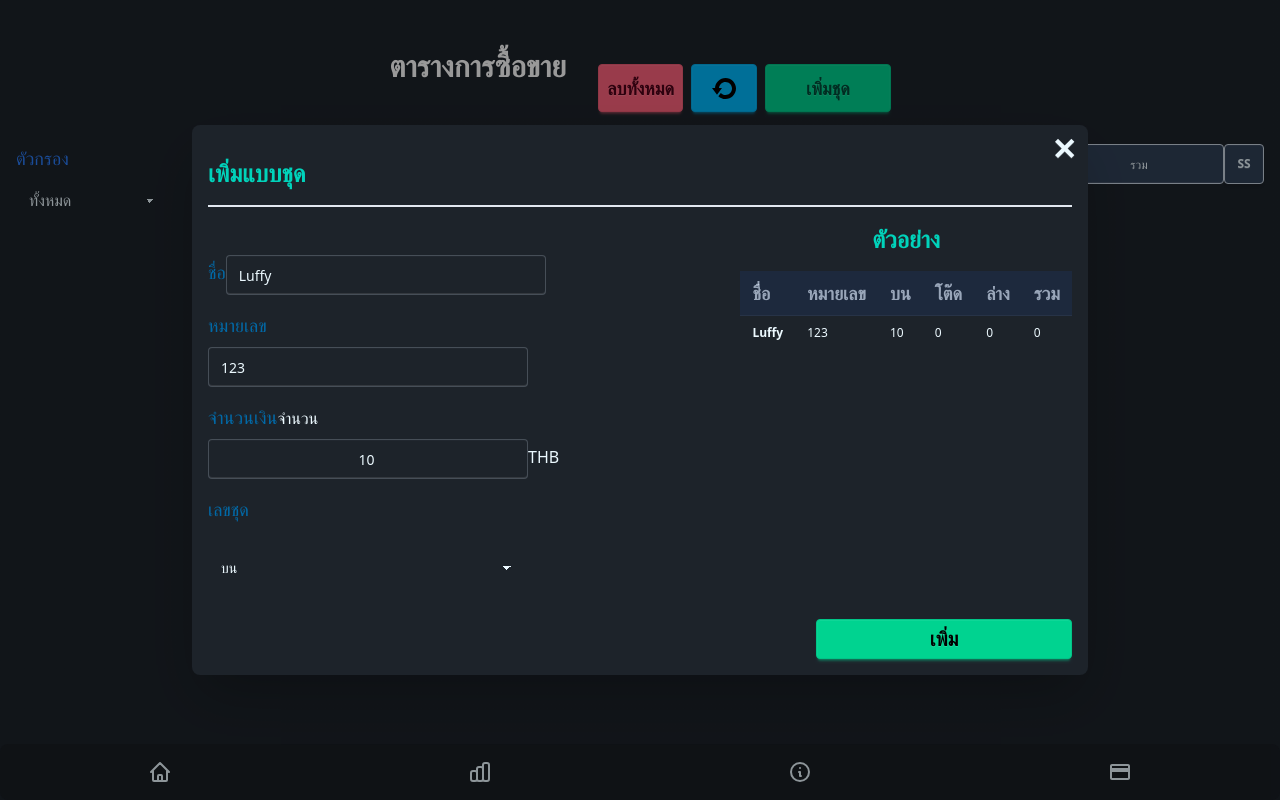
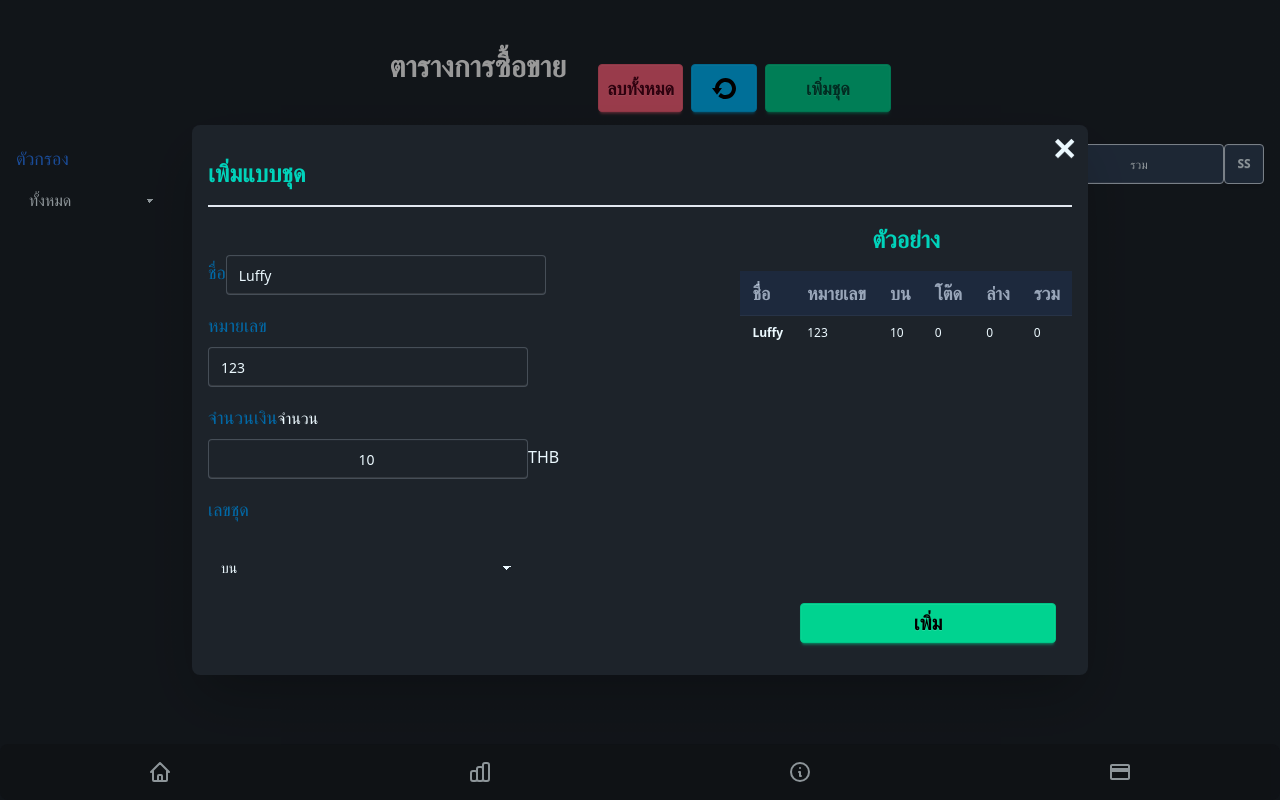
Before and after one commit to Nuttiwut-Simsiri/web.lotto.smartsheet, a Next.js app: page / in a window 1280 px wide. Both pictures are taken after a click on the button "เพิ่มชุด". Built offline with nearby package versions, Linux system fonts and the light colour scheme.

Commit message:
Add padding to dialog box

```diff
--- a/package.json
+++ b/package.json
@@ -17,7 +17,7 @@
     "react": "^19.0.0",
     "react-dom": "^19.0.0",
     "react-toastify": "^11.0.3",
-    "tailwindcss": "^4.0.3",
+    "tailwindcss": "^4.0.5",
     "zustand": "^5.0.3",
     "daisyui": "^5.0.0-beta.6"
   },
--- a/src/components/addsetnumbers.tsx
+++ b/src/components/addsetnumbers.tsx
@@ -112,7 +112,7 @@ const AddSetNumbers = () => {
 
                     </div>
 
-                    <div className="pt-8 flex justify-end items-center">
+                    <div className="p-4 flex justify-end items-center">
                         <button className="btn btn-wide btn-success font-extrabold text-black text-xl" onClick={() => addOrder()}> เพิ่ม </button>
                     </div>
                 </form>
--- a/src/components/user-orders.tsx
+++ b/src/components/user-orders.tsx
@@ -50,7 +50,7 @@ const UserOrders = ({ username , hColor }  : { username: string , hColor : strin
         <>
             <button className="btn btn-info btn-sm" onClick={() => onOpenModal()} data-toggle="modal" data-target="#edit_user_orders"> แก้ไข </button>
             <dialog id="edit_user_orders" className="modal" ref={modalRef}>
-                <form method="dialog" className="modal-box gap-8 w-8/12 max-w-4xl xs:w-11/12 xs:p-1">
+                <form method="dialog" className="modal-box gap-8 w-8/12 max-w-4xl xs:w-11/12 xs:p-4 pb-8">
                     <button className="btn btn-sm btn-circle btn-ghost absolute right-2 top-2 text-3xl hover:bg-red-600">✕</button>
                     <h1 className="text-2xl font-bold text-accent py-4 border-b-2 border-slate-200"> {headerName} </h1>
                     <div className="flex gap-4 pt-4 justify-between xs:flex-wrap">
@@ -161,7 +161,7 @@ const UserOrders = ({ username , hColor }  : { username: string , hColor : strin
 
                     </div>
 
-                    <div className="pt-8 flex justify-between items-center xs:flex-wrap xs:justify-center xs:gap-4">
+                    <div className="p-4 flex justify-between items-center xs:flex-wrap xs:justify-center xs:gap-4">
                         <button className="btn btn-wide btn-success font-extrabold text-green-900 text-xl xs:text-base" onClick={ (ev) => handleAddOrder(ev) }> เพิ่ม </button>
                         <button className="btn btn-wide btn-info font-extrabold text-slate-100 text-xl xs:text-base" onClick={ () =>  handleOK() }> ตกลง </button>
                     </div>
```
Also changed, not shown: 1 other file (tests, documents, lock files or other folders).
